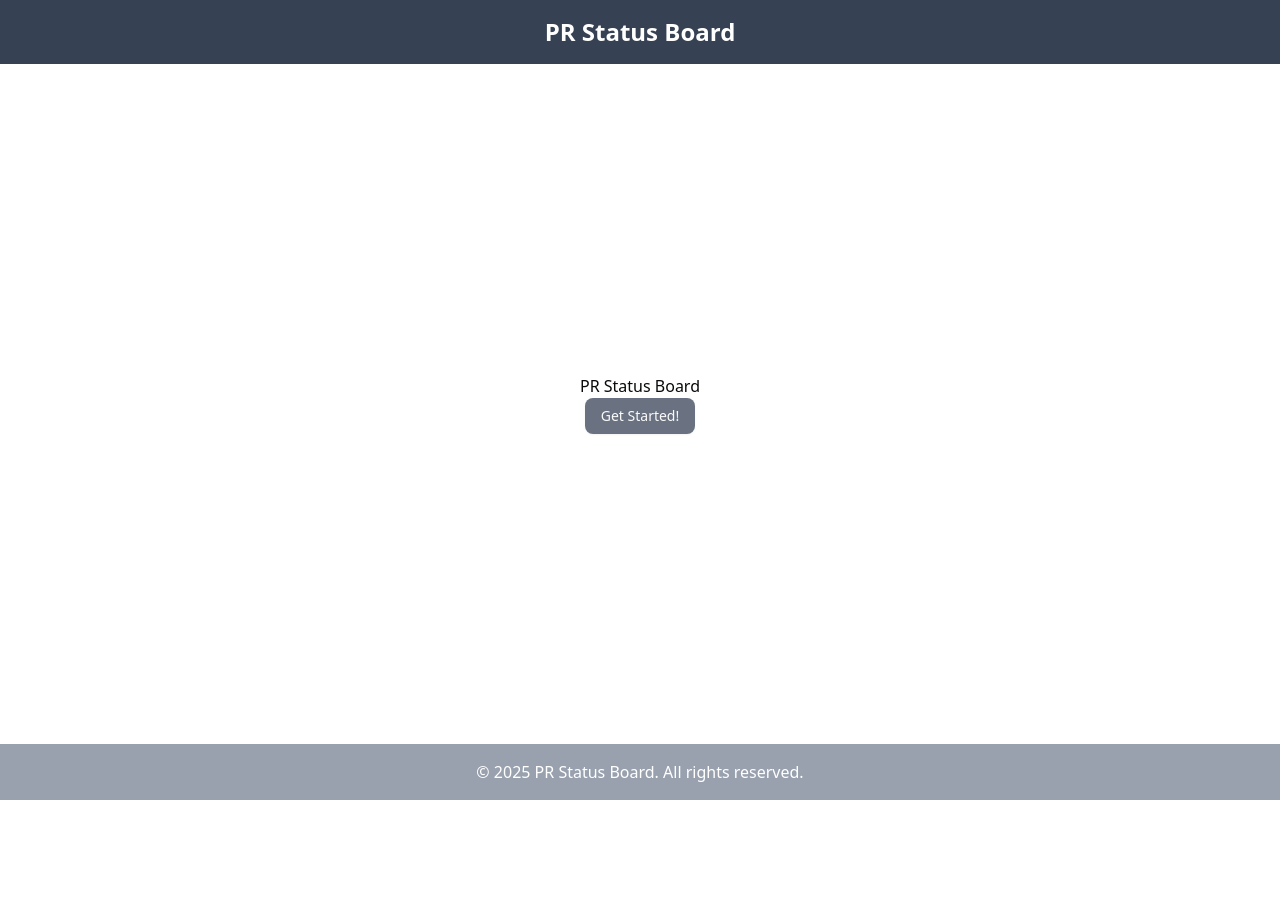
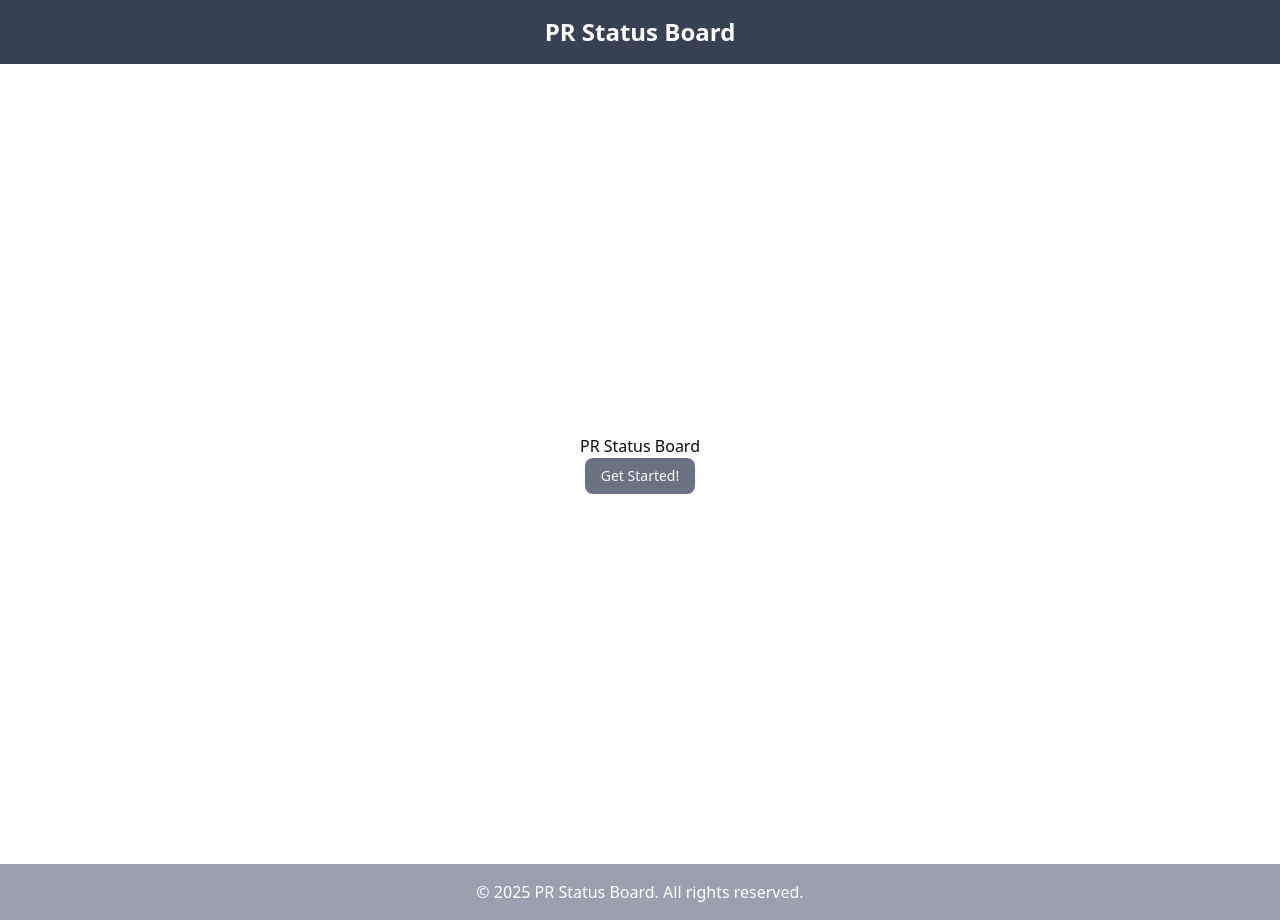
Before and after one commit to chingu-voyages/V57-tier2-team-23, a React (Vite) app: page / in a window 1280 px wide. Before the commit the page ends 800 px from the top, so only its background shows below. Built offline with nearby package versions, Linux system fonts and the light colour scheme.

Commit message:
Recreated the App.jsx file to run a working file and removed the Layout folder and file to make work with cleaner code and less files

```diff
--- a/src/App.jsx
+++ b/src/App.jsx
@@ -1,14 +1,30 @@
 import React from "react";
-import { BrowserRouter, Routes, Route } from "react-router";
-import HomePage from "./layout/pages/HomePage";
-import Layout from "./layout/pages/Layout";
+import { createBrowserRouter, RouterProvider } from "react-router-dom";
 
-function App({children}) {
+//Pages
+import HomePage from "./pages/HomePage";
+import Header from "./pages/Header";
+import Footer from "./pages/Footer";
+
+const router = createBrowserRouter([
+    {
+      path:'/',
+      element: (
+        <>
+          <Header />
+          <HomePage />
+          <Footer />
+        </>
+      ),
+    },
+]);
+
+function App() {
 
   return (
-    <Layout>
-      <HomePage />
-    </Layout>
+    <div className='App'>
+        <RouterProvider router={router} />
+    </div>
   );
 }
 
--- a/src/layout/pages/HomePage.jsx
+++ b/src/pages/HomePage.jsx
@@ -1,4 +1,4 @@
-import { Button } from "../../components/ui/button";
+import { Button } from "../components/ui/button";
 
 const HomePage = () => {
   return (
```
Also changed, not shown: src/pages/Footer.jsx (renamed from src/layout/pages/Footer.jsx), src/pages/Header.jsx (renamed from src/layout/pages/Header.jsx), src/pages/Layout.jsx (renamed from src/layout/pages/Layout.jsx).
